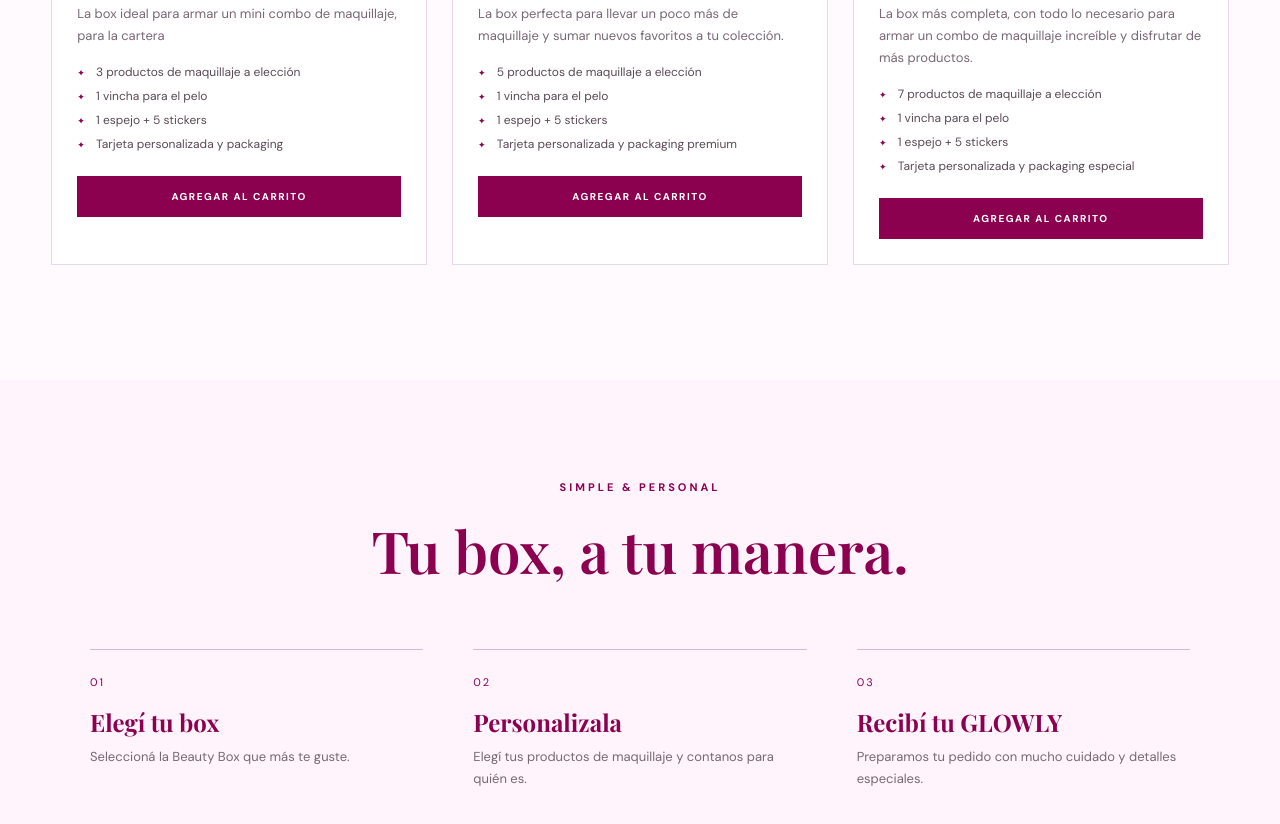
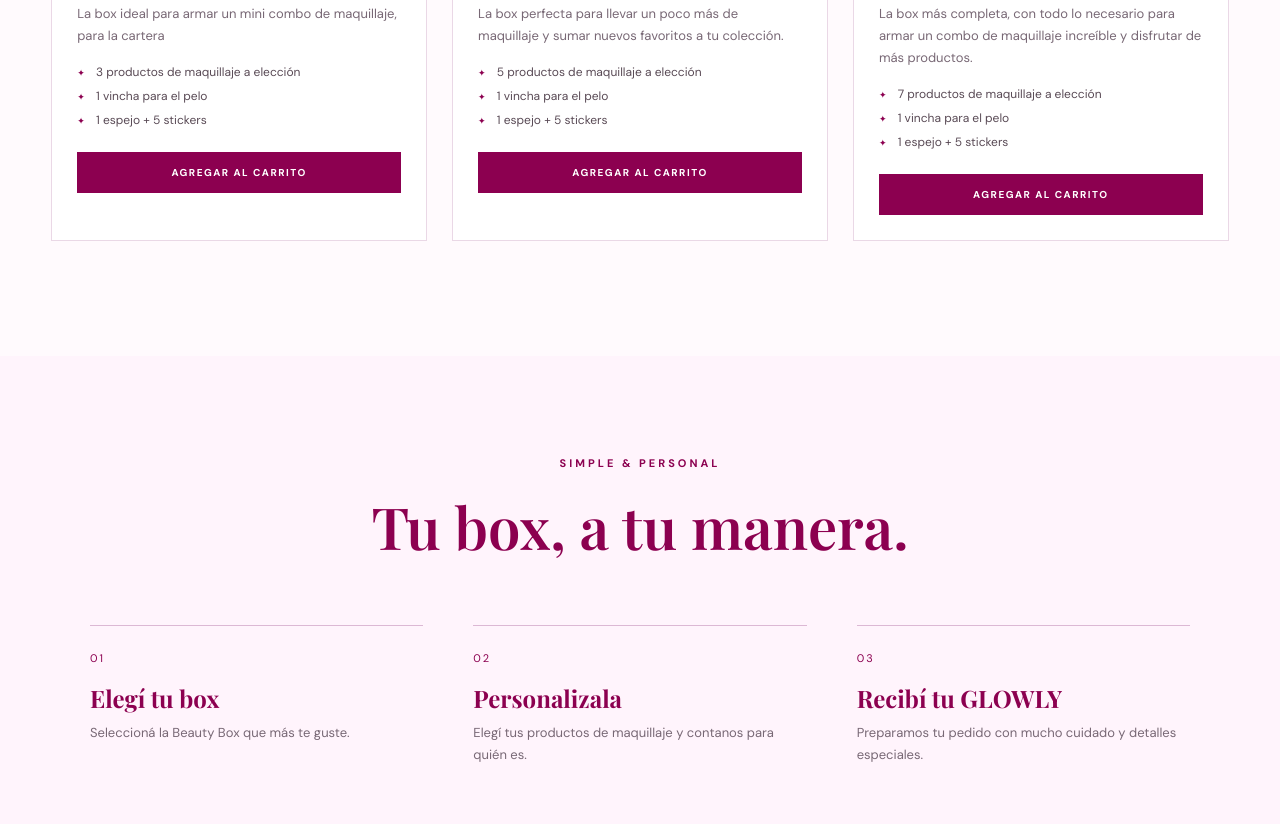
Before and after one commit to franciscatomaspilot-a11y/beauty-box, a plain HTML site: page index.html in a window 1280 px wide. Shown: the part 1459-2283 px from the top of the page. Drawn offline with nearby package versions, Linux system fonts and the light colour scheme.

Commit message:
Update index.html

```diff
--- a/index.html
+++ b/index.html
@@ -265,10 +265,6 @@
                             1 espejo + 5 stickers
                         </li>
 
-                        <li>
-                            Tarjeta personalizada y packaging
-                        </li>
-
                     </ul>
 
 
@@ -378,10 +374,6 @@
                             1 espejo + 5 stickers
                         </li>
 
-                        <li>
-                            Tarjeta personalizada y packaging premium
-                        </li>
-
                     </ul>
 
 
@@ -489,10 +481,6 @@
 
                         <li>
                             1 espejo + 5 stickers
-                        </li>
-
-                        <li>
-                            Tarjeta personalizada y packaging especial
                         </li>
 
                     </ul>
```
